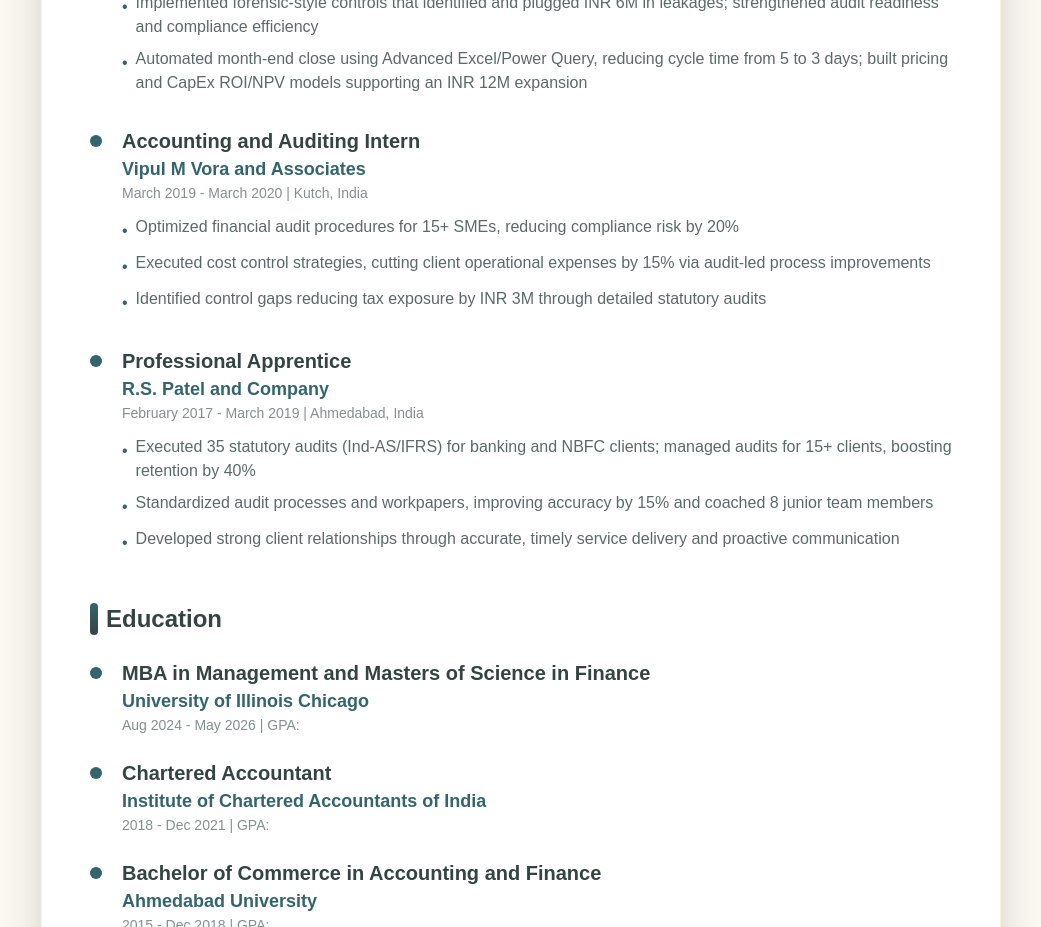
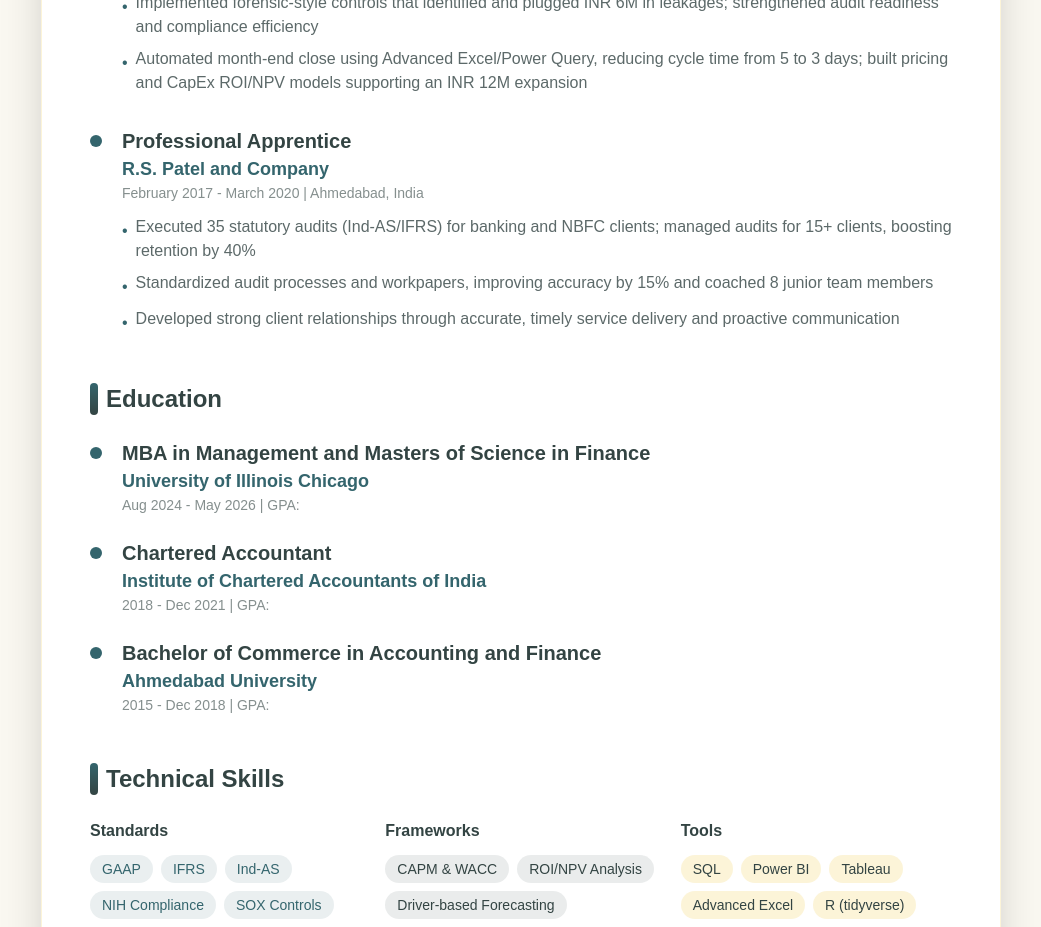
Before and after one commit to Archit1706/sneha-agarwal, a Next.js app: page /resume in a window 1280 px wide. Shown: the part 1480-2407 px from the top of the page, without its empty margins (119-1160 px from the left). Built offline with nearby package versions, Linux system fonts and the light colour scheme.

Commit message:
Updated resume and experience

```diff
--- a/data.js
+++ b/data.js
@@ -130,26 +130,26 @@
         ],
         technologies: ["SAP FICO", "Tally", "Advanced Excel", "Power Query", "Financial Modeling"]
     },
-    {
-        title: "Accounting and Auditing Intern",
-        company: "Vipul M Vora and Associates",
-        location: "Kutch, India",
-        period: "March 2019 - March 2020",
-        type: "Internship",
-        description: "Optimized financial audit procedures and compliance processes for SME clients",
-        responsibilities: [
-            "Optimized financial audit procedures for 15+ SMEs, reducing compliance risk by 20%",
-            "Executed cost control strategies, cutting client operational expenses by 15% via audit-led process improvements",
-            "Identified control gaps reducing tax exposure by INR 3M through detailed statutory audits",
-            "Prepared comprehensive audit reports and financial statements ensuring regulatory compliance"
-        ],
-        technologies: ["Tally", "Excel", "Audit Software", "Tax Tools"]
-    },
+    // {
+    //     title: "Accounting and Auditing Intern",
+    //     company: "Vipul M Vora and Associates",
+    //     location: "Kutch, India",
+    //     period: "March 2019 - March 2020",
+    //     type: "Internship",
+    //     description: "Optimized financial audit procedures and compliance processes for SME clients",
+    //     responsibilities: [
+    //         "Optimized financial audit procedures for 15+ SMEs, reducing compliance risk by 20%",
+    //         "Executed cost control strategies, cutting client operational expenses by 15% via audit-led process improvements",
+    //         "Identified control gaps reducing tax exposure by INR 3M through detailed statutory audits",
+    //         "Prepared comprehensive audit reports and financial statements ensuring regulatory compliance"
+    //     ],
+    //     technologies: ["Tally", "Excel", "Audit Software", "Tax Tools"]
+    // },
     {
         title: "Professional Apprentice",
         company: "R.S. Patel and Company",
         location: "Ahmedabad, India",
-        period: "February 2017 - March 2019",
+        period: "February 2017 - March 2020",
         type: "Apprenticeship",
         description: "Completed professional training executing statutory audits for banking, NBFC, and corporate clients",
         responsibilities: [
```
Also changed, not shown: 1 other file (tests, documents, lock files or other folders).
